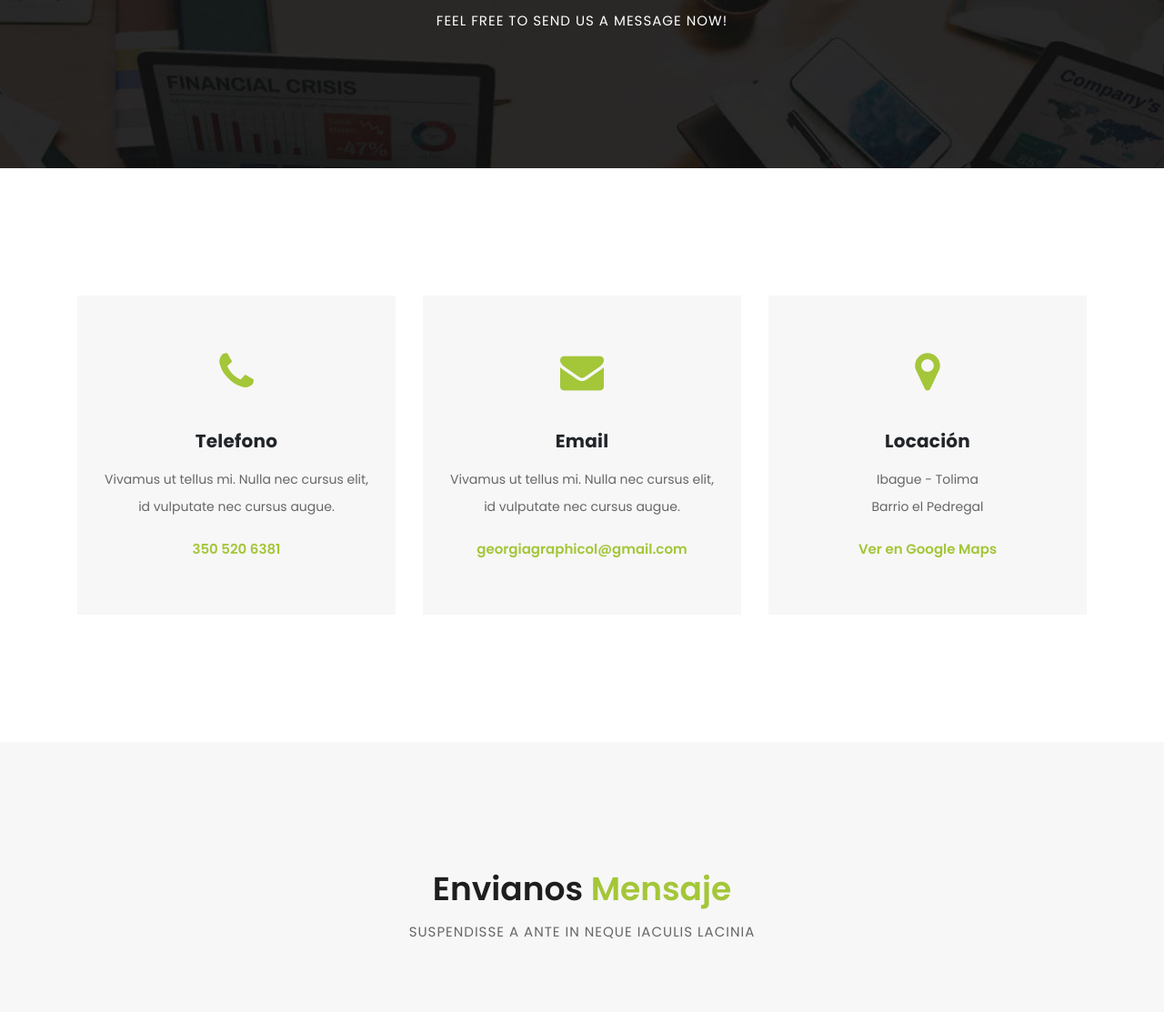
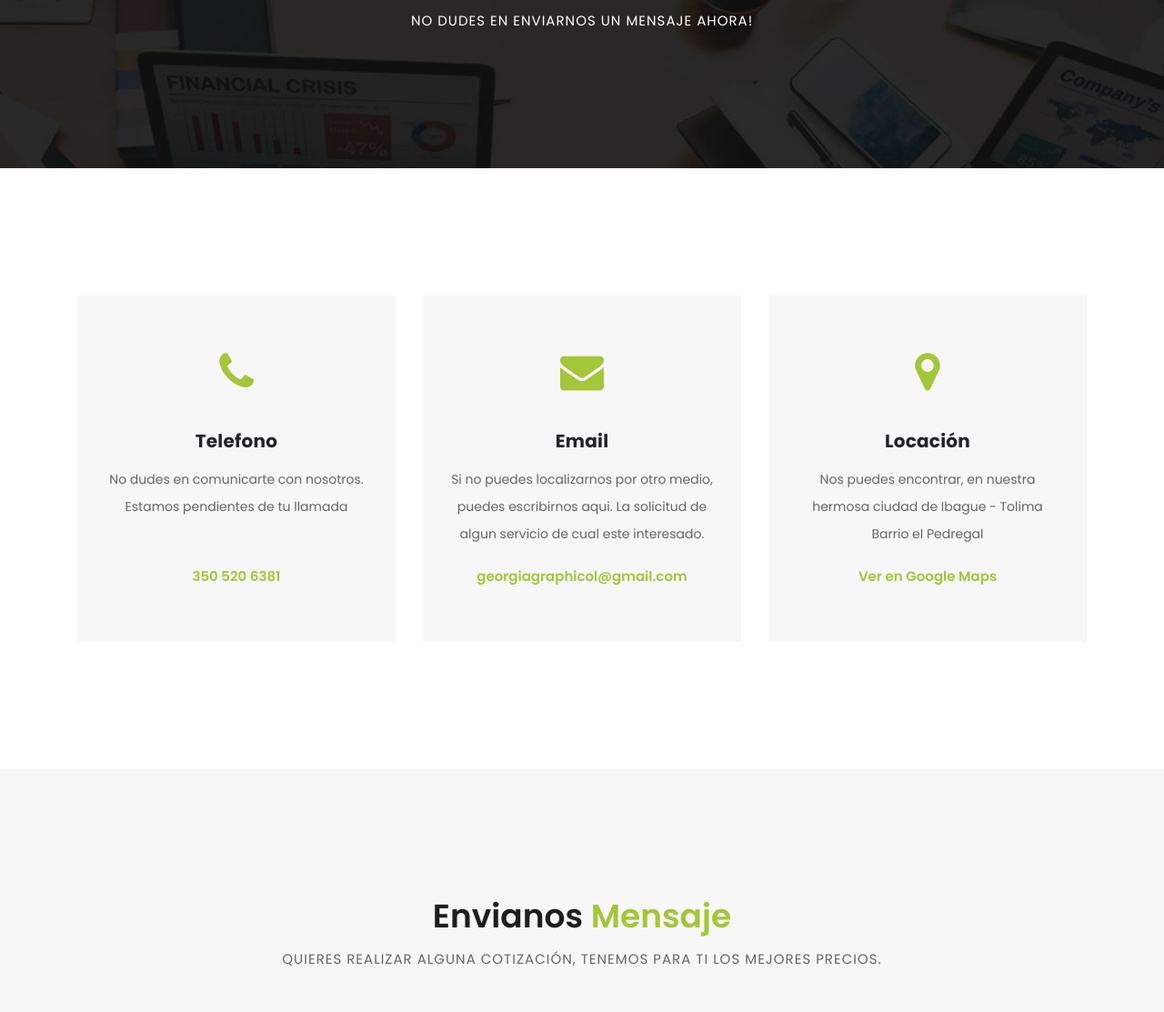
Before and after one commit to karialdana/GEORGIAGRAPHICAGENCY, a plain HTML site: page georgia/contact.html in a window 1280 px wide. Shown: the part 325-1438 px from the top of the page at 91% size. Drawn offline with Linux system fonts and the light colour scheme.

Commit message:
contacto

```diff
--- a/georgia/contact.html
+++ b/georgia/contact.html
@@ -103,7 +103,7 @@ https://templatemo.com/tm-545-finance-business
         <div class="row">
           <div class="col-md-12">
             <h1>Contactanos</h1>
-            <span>feel free to send us a message now!</span>
+            <span>No dudes en enviarnos un mensaje ahora!</span>
           </div>
         </div>
       </div>
@@ -116,7 +116,7 @@ https://templatemo.com/tm-545-finance-business
             <div class="contact-item">
               <i class="fa fa-phone"></i>
               <h4>Telefono</h4>
-              <p>Vivamus ut tellus mi. Nulla nec cursus elit, id vulputate nec cursus augue.</p>
+              <p>No dudes en comunicarte con nosotros. Estamos pendientes de tu llamada<br> <br></p>
               <a href="#">350 520 6381</a>
             </div>
           </div>
@@ -124,7 +124,7 @@ https://templatemo.com/tm-545-finance-business
             <div class="contact-item">
               <i class="fa fa-envelope"></i>
               <h4>Email</h4>
-              <p>Vivamus ut tellus mi. Nulla nec cursus elit, id vulputate nec cursus augue.</p>
+              <p>Si no puedes localizarnos por otro medio, puedes escribirnos aqui. La solicitud de algun servicio de cual este interesado.</p>
               <a href="#">georgiagraphicol@gmail.com</a>
             </div>
           </div>
@@ -132,7 +132,7 @@ https://templatemo.com/tm-545-finance-business
             <div class="contact-item">
               <i class="fa fa-map-marker"></i>
               <h4>Locación</h4>
-              <p>Ibague - Tolima<br>Barrio el Pedregal</p>
+              <p>Nos puedes encontrar, en nuestra hermosa ciudad de Ibague - Tolima<br>Barrio el Pedregal</p>
               <a href="#">Ver en Google Maps</a>
             </div>
           </div>
@@ -146,7 +146,7 @@ https://templatemo.com/tm-545-finance-business
           <div class="col-md-12">
             <div class="section-heading">
               <h2>Envianos <em> Mensaje </em></h2>
-              <span>Suspendisse a ante in neque iaculis lacinia</span>
+              <span>Quieres realizar alguna cotización, tenemos para ti los mejores precios. </span>
             </div>
           </div>
           <div class="col-md-12">
@@ -195,7 +195,9 @@ https://templatemo.com/tm-545-finance-business
 -->
       <iframe src="https://maps.google.com/maps?q=Av.+Lúcio+Costa,+Rio+de+Janeiro+-+RJ,+Brazil&t=&z=13&ie=UTF8&iwloc=&output=embed" width="100%" height="500px" frameborder="0" style="border:0" allowfullscreen></iframe>
     </div>
-
+    <br>
+    <br>
+<!--
     <div class="partners contact-partners">
       <div class="container">
         <div class="row">
@@ -208,7 +210,7 @@ https://templatemo.com/tm-545-finance-business
           </div>
         </div>
       </div>
-    </div>
+    </div>-->
 
 
     <!-- Footer Starts Here -->
```
